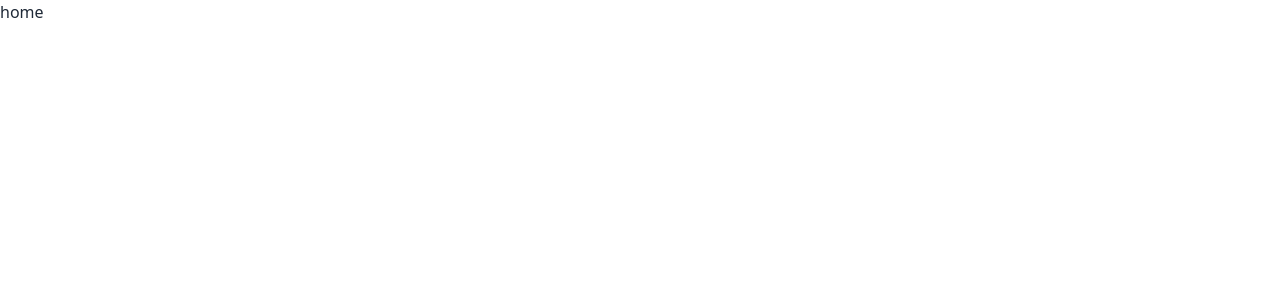
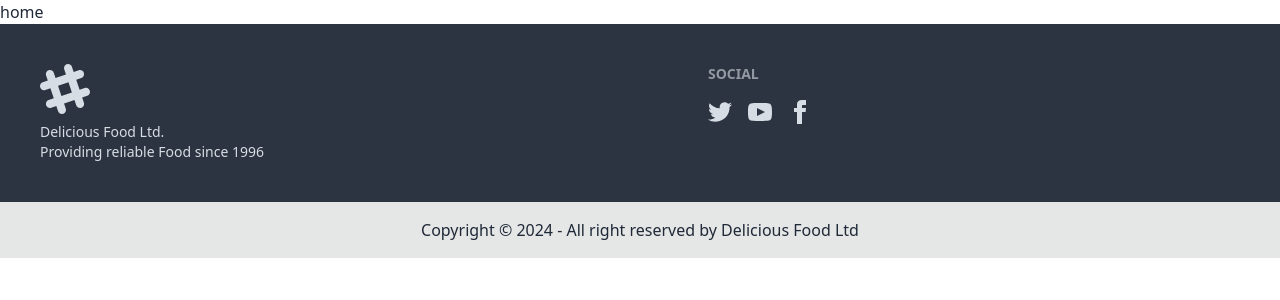
Before and after one commit to Neaz-mq/delicious-food, a React (Vite) app: page / in a window 1280 px wide. Shown: the top 300 px of the page. Built offline with nearby package versions, Linux system fonts and the light colour scheme.

Commit message:
footer added

```diff
--- a/src/Layout/Main.jsx
+++ b/src/Layout/Main.jsx
@@ -1,4 +1,5 @@
 import { Outlet } from "react-router-dom";
+import Footer from "../pages/Shared/Footer/Footer";
 
 
 
@@ -7,6 +8,7 @@
         <div>
 
             <Outlet></Outlet>
+            <Footer></Footer>
 
         </div>
     );
--- /dev/null
+++ b/src/pages/Shared/Footer/Footer.jsx
@@ -0,0 +1,28 @@
+
+const Footer = () => {
+    return (
+        <footer>
+            <div className="footer p-10 bg-neutral text-neutral-content">
+                <div>
+                    <svg width="50" height="50" viewBox="0 0 24 24" xmlns="http://www.w3.org/2000/svg" fillRule="evenodd" clipRule="evenodd" className="fill-current"><path d="M22.672 15.226l-2.432.811.841 2.515c.33 1.019-.209 2.127-1.23 2.456-1.15.325-2.148-.321-2.463-1.226l-.84-2.518-5.013 1.677.84 2.517c.391 1.203-.434 2.542-1.831 2.542-.88 0-1.601-.564-1.86-1.314l-.842-2.516-2.431.809c-1.135.328-2.145-.317-2.463-1.229-.329-1.018.211-2.127 1.231-2.456l2.432-.809-1.621-4.823-2.432.808c-1.355.384-2.558-.59-2.558-1.839 0-.817.509-1.582 1.327-1.846l2.433-.809-.842-2.515c-.33-1.02.211-2.129 1.232-2.458 1.02-.329 2.13.209 2.461 1.229l.842 2.515 5.011-1.677-.839-2.517c-.403-1.238.484-2.553 1.843-2.553.819 0 1.585.509 1.85 1.326l.841 2.517 2.431-.81c1.02-.33 2.131.211 2.461 1.229.332 1.018-.21 2.126-1.23 2.456l-2.433.809 1.622 4.823 2.433-.809c1.242-.401 2.557.484 2.557 1.838 0 .819-.51 1.583-1.328 1.847m-8.992-6.428l-5.01 1.675 1.619 4.828 5.011-1.674-1.62-4.829z"></path></svg>
+                    <p>Delicious Food Ltd.<br />Providing reliable Food since 1996</p>
+                </div>
+                <div>
+                    <span className="footer-title">Social</span>
+                    <div className="grid grid-flow-col gap-4">
+                        <a><svg xmlns="http://www.w3.org/2000/svg" width="24" height="24" viewBox="0 0 24 24" className="fill-current"><path d="M24 4.557c-.883.392-1.832.656-2.828.775 1.017-.609 1.798-1.574 2.165-2.724-.951.564-2.005.974-3.127 1.195-.897-.957-2.178-1.555-3.594-1.555-3.179 0-5.515 2.966-4.797 6.045-4.091-.205-7.719-2.165-10.148-5.144-1.29 2.213-.669 5.108 1.523 6.574-.806-.026-1.566-.247-2.229-.616-.054 2.281 1.581 4.415 3.949 4.89-.693.188-1.452.232-2.224.084.626 1.956 2.444 3.379 4.6 3.419-2.07 1.623-4.678 2.348-7.29 2.04 2.179 1.397 4.768 2.212 7.548 2.212 9.142 0 14.307-7.721 13.995-14.646.962-.695 1.797-1.562 2.457-2.549z"></path></svg></a>
+                        <a><svg xmlns="http://www.w3.org/2000/svg" width="24" height="24" viewBox="0 0 24 24" className="fill-current"><path d="M19.615 3.184c-3.604-.246-11.631-.245-15.23 0-3.897.266-4.356 2.62-4.385 8.816.029 6.185.484 8.549 4.385 8.816 3.6.245 11.626.246 15.23 0 3.897-.266 4.356-2.62 4.385-8.816-.029-6.185-.484-8.549-4.385-8.816zm-10.615 12.816v-8l8 3.993-8 4.007z"></path></svg></a>
+                        <a><svg xmlns="http://www.w3.org/2000/svg" width="24" height="24" viewBox="0 0 24 24" className="fill-current"><path d="M9 8h-3v4h3v12h5v-12h3.642l.358-4h-4v-1.667c0-.955.192-1.333 1.115-1.333h2.885v-5h-3.808c-3.596 0-5.192 1.583-5.192 4.615v3.385z"></path></svg></a>
+                    </div>
+                </div>
+            </div>
+            <div className="p-4 footer-center bg-base-300 text-base-content">
+                    <div>
+                        <p>Copyright © 2024 - All right reserved by Delicious Food Ltd</p>
+                    </div>
+                </div>
+        </footer>
+    );
+};
+
+export default Footer;
```
